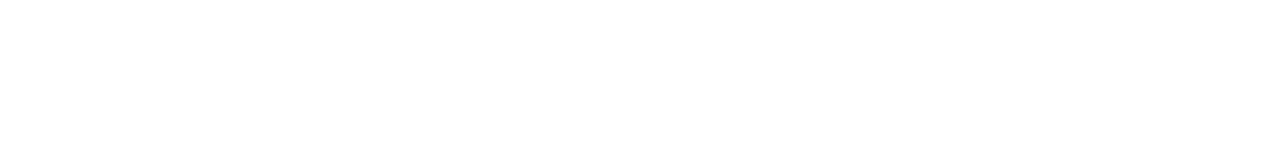
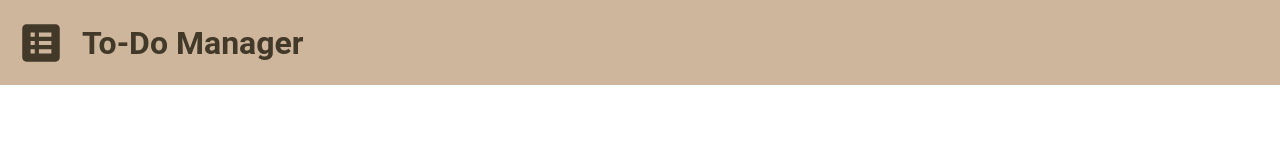
Before and after one commit to hannahkim313/to-do-list, a website built with webpack: page dist/index.html in a window 1280 px wide. Built offline with nearby package versions, Linux system fonts and the light colour scheme.

Commit message:
Dynamically create header

```diff
--- a/src/css/style.css
+++ b/src/css/style.css
@@ -60,7 +60,7 @@ header {
     gap: 16px;
 }
 
-header img[src*="logo"] {
+header .logo {
     width: 50px;
 }
 
--- a/src/index.js
+++ b/src/index.js
@@ -1,2 +1,10 @@
+import { createHeader } from "./modules/dom-creation/header";
 import "./css/style.css";
 import "./css/reset.css";
+
+const header = createHeader();
+
+const body = document.querySelector("body");
+body.append(
+    header,
+);
--- a/src/modules/dom-creation/header.js
+++ b/src/modules/dom-creation/header.js
@@ -0,0 +1,20 @@
+import logoImg from "../../img/logo.svg";
+
+const createHeader = () => {
+    const logo = document.createElement("img");
+    logo.setAttribute("class", "logo");
+    logo.src = logoImg;
+    logo.alt = "Bulleted list icon";
+
+    const heading = document.createElement("h1");
+    heading.textContent = "To-Do Manager";
+
+    const header = document.createElement("header");
+    header.append(logo, heading);
+
+    return header;
+};
+
+export {
+    createHeader,
+}
```
Also changed, not shown: dist/d02029b08e23d677c8d8.svg (added), dist/main.js.
